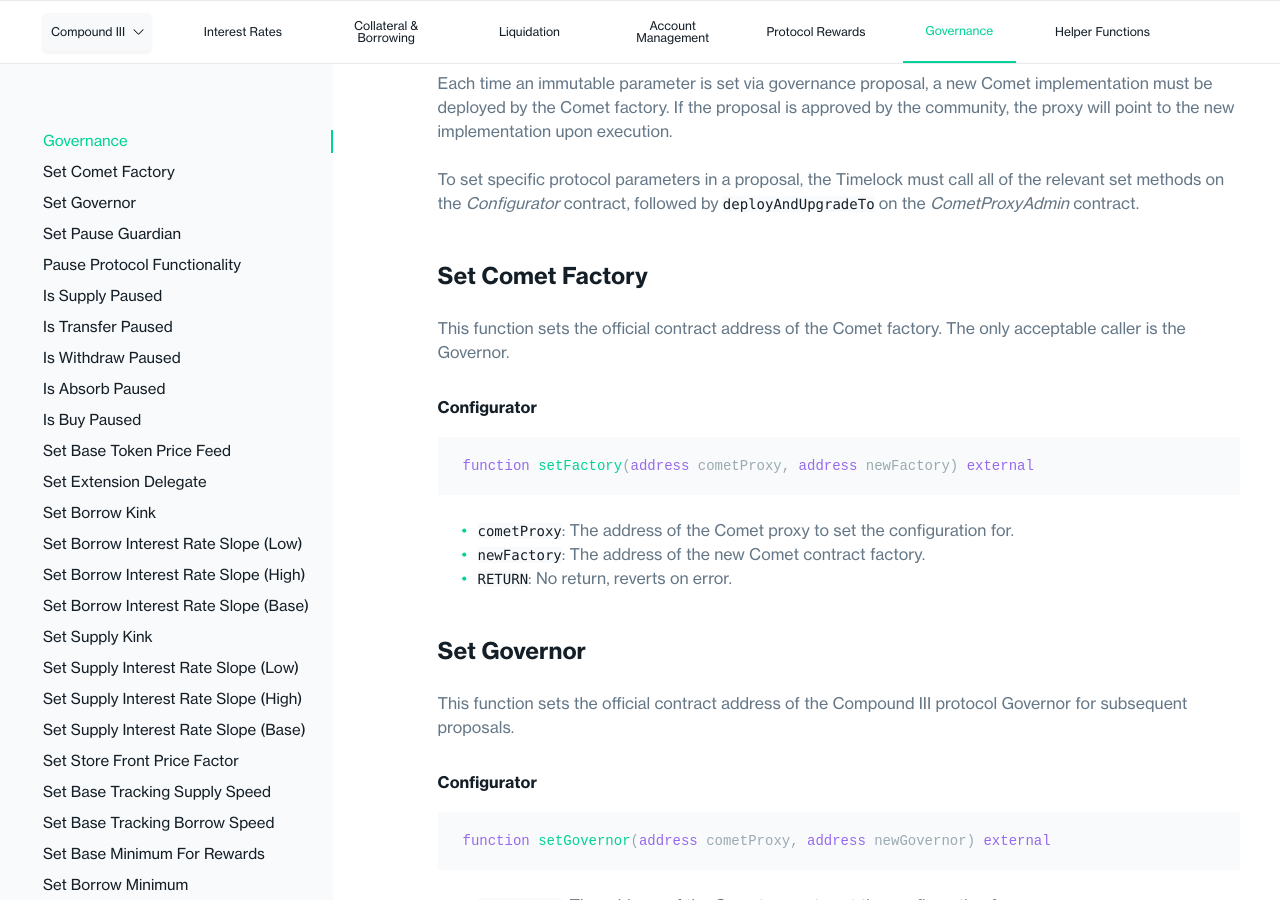
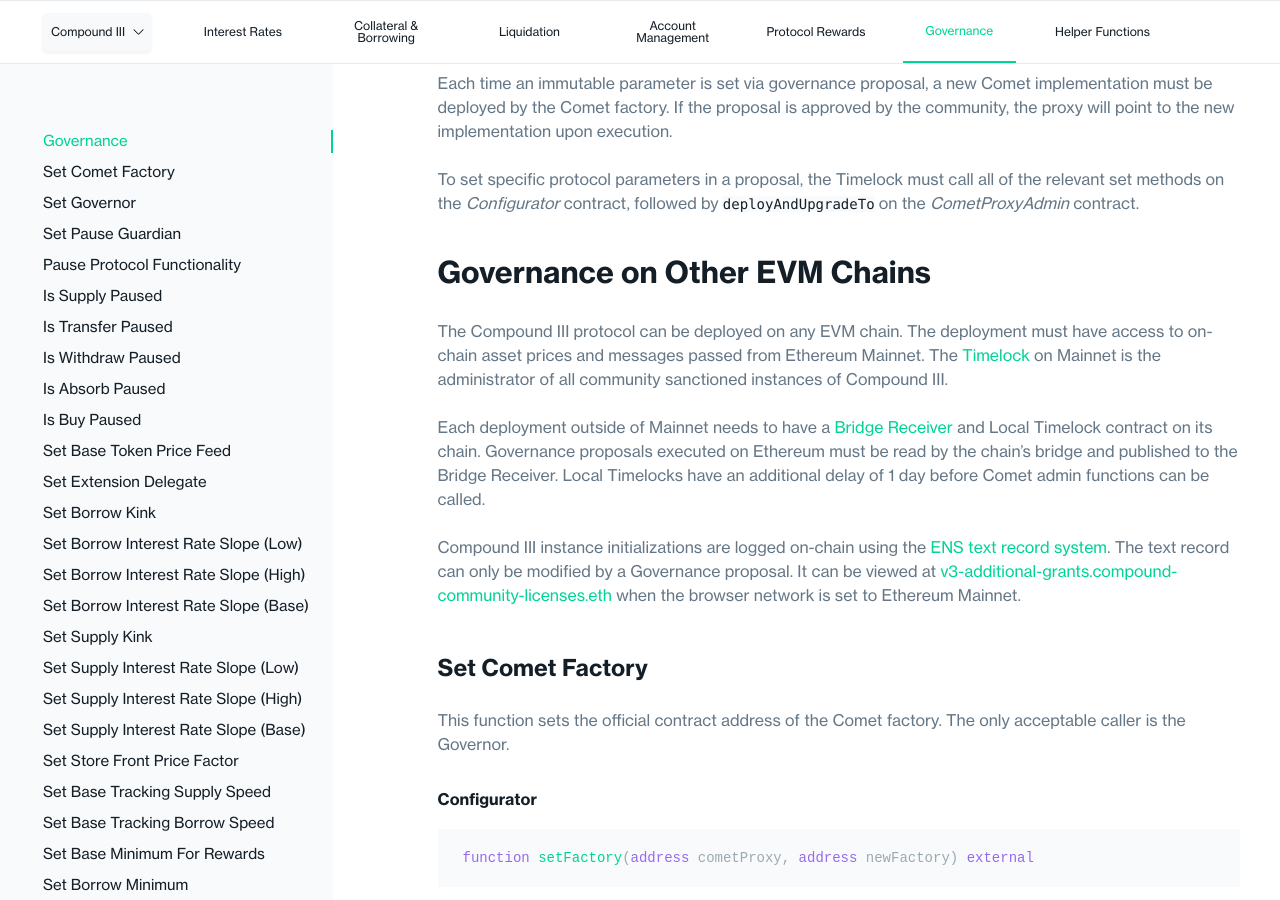
Before and after one commit to compound-finance/compound-finance.github.io, a Jekyll site: the page built from docs/pages/v3/governance.md, in a window 1280 px wide and 900 px high, scrolled down 400 px. Built offline with Jekyll 4.4.1, drawn with Linux system fonts in a browser that asks for light colours.

Commit message:
rough draft of multichain gov details for Comet

```diff
--- a/docs/pages/v3/governance.md
+++ b/docs/pages/v3/governance.md
@@ -55,6 +55,14 @@
 Each time an immutable parameter is set via governance proposal, a new Comet implementation must be deployed by the Comet factory. If the proposal is approved by the community, the proxy will point to the new implementation upon execution.
 
 To set specific protocol parameters in a proposal, the Timelock must call all of the relevant set methods on the *Configurator* contract, followed by `deployAndUpgradeTo` on the *CometProxyAdmin* contract.
+
+## Governance on Other EVM Chains
+
+The Compound III protocol can be deployed on any EVM chain. The deployment must have access to on-chain asset prices and messages passed from Ethereum Mainnet. The [Timelock](/v2/governance/#timelock) on Mainnet is the administrator of all community sanctioned instances of Compound III.
+
+Each deployment outside of Mainnet needs to have a [Bridge Receiver](https://github.com/compound-finance/comet/blob/main/contracts/bridges/BaseBridgeReceiver.sol) and Local Timelock contract on its chain. Governance proposals executed on Ethereum must be read by the chain's bridge and published to the Bridge Receiver. Local Timelocks have an additional delay of 1 day before Comet admin functions can be called.
+
+Compound III instance initializations are logged on-chain using the [ENS text record system](https://docs.ens.domains/ens-improvement-proposals/ensip-5-text-records). The text record can only be modified by a Governance proposal. It can be viewed at [v3-additional-grants.compound-community-licenses.eth](https://app.ens.domains/name/v3-additional-grants.compound-community-licenses.eth/details) when the browser network is set to Ethereum Mainnet.
 
 ### Set Comet Factory
 
```
Also changed, not shown: docs/pages/v2/governance.md (+1 -1 lines).
